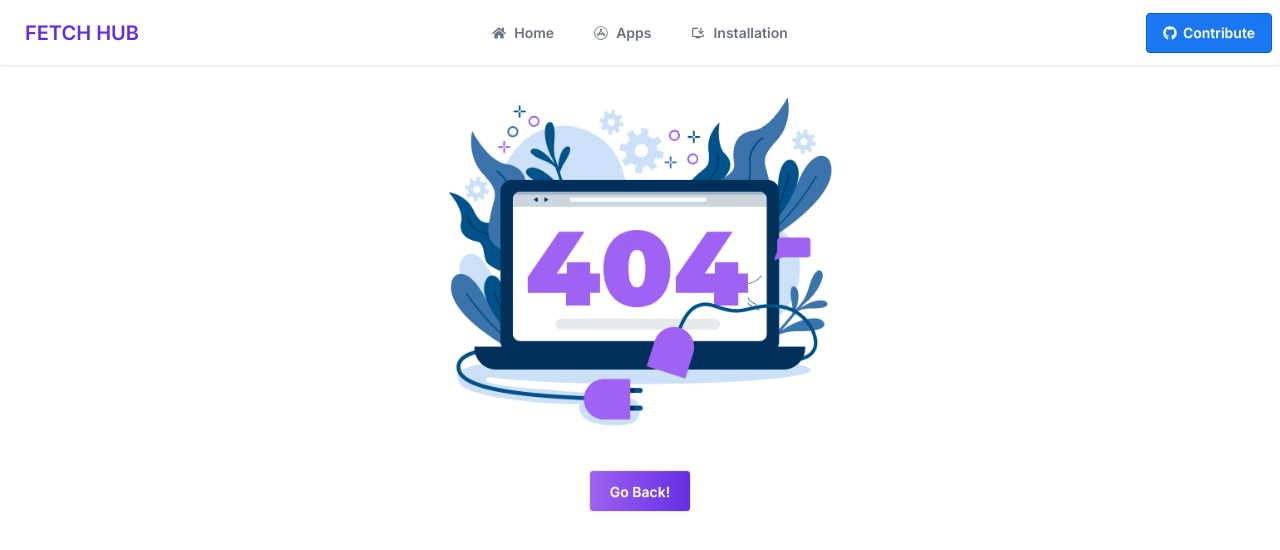
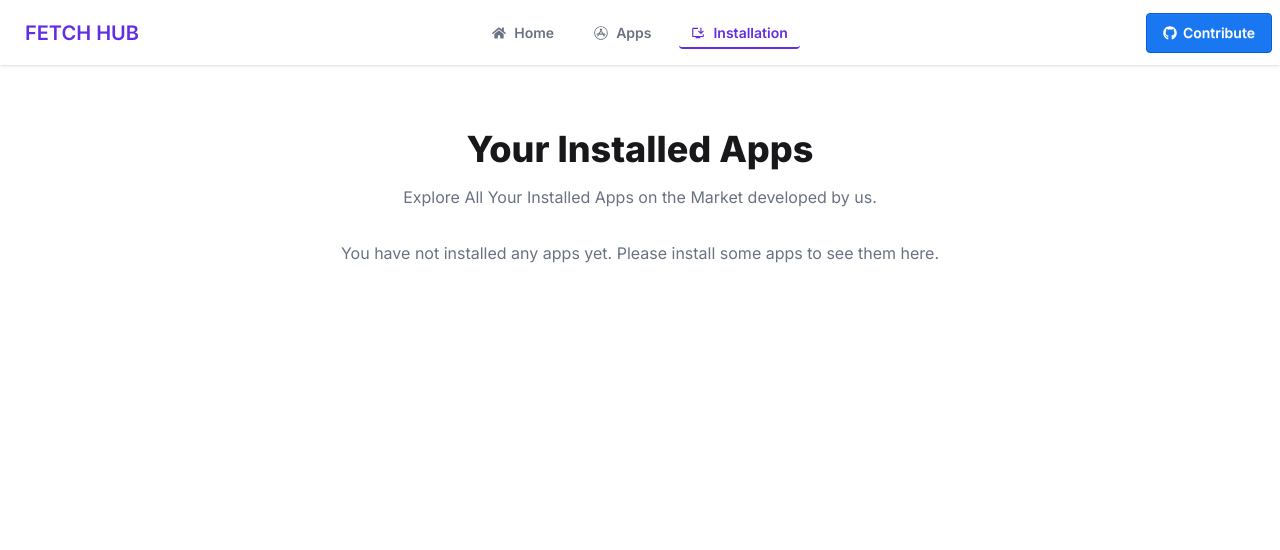
Before and after one commit to rahidhaque/fetch-hub, a React (Vite) app: page /installed in a window 1280 px wide. Shown: the top 550 px of the page. Built offline with nearby package versions, Linux system fonts and the light colour scheme.

Commit message:
Installed Apps Shown & uninstall implemented

```diff
--- a/src/Routes/Routes.jsx
+++ b/src/Routes/Routes.jsx
@@ -5,6 +5,7 @@ import Apps from "../pages/Apps/Apps";
 import AppDetails from "../pages/AppDetails/AppDetails";
 import ErrorPage from "../pages/ErrorPage/ErrorPage";
 import ErrorPageApp from "../pages/ErrorPageApp/ErrorPageApp";
+import InstalledAps from "../pages/InstalledApps/InstalledAps";
 
 const router = createBrowserRouter([
   {
@@ -27,6 +28,14 @@ const router = createBrowserRouter([
           return res.json();
         },
         Component: Apps,
+      },
+      {
+        path: "/installed",
+        loader: async () => {
+          const res = await fetch("/apps.json");
+          return res.json();
+        },
+        Component: InstalledAps,
       },
       {
         path: "appDetails/:id",
--- a/src/components/Header/Navbar.jsx
+++ b/src/components/Header/Navbar.jsx
@@ -23,7 +23,7 @@ const Navbar = () => {
         </NavLink>
       </li>
       <li>
-        <NavLink className={navLinkClass} to="/installation">
+        <NavLink className={navLinkClass} to="/installed">
           <MdInstallDesktop /> Installation
         </NavLink>
       </li>
--- /dev/null
+++ b/src/pages/InstalledApps/InstalledAps.jsx
@@ -0,0 +1,117 @@
+import React, { useEffect, useState } from "react";
+import { useLoaderData } from "react-router";
+import { getStoredApps, removeFromStoredDB } from "../../utilities/addToDB";
+import { PiDownloadSimple } from "react-icons/pi";
+import { FaStar } from "react-icons/fa";
+import { toast } from "react-toastify";
+
+const InstalledAps = () => {
+  const apps = useLoaderData();
+  const [myApps, setMyApps] = useState();
+  const downloadFormatter = Intl.NumberFormat("en", {
+    notation: "compact",
+    maximumFractionDigits: 1,
+  });
+
+  useEffect(() => {
+    const storedApps = getStoredApps();
+    const installedApps = apps.filter((app) => storedApps.includes(app.id));
+    setMyApps(installedApps);
+  }, []);
+
+  const handleUninstall = (id) => {
+    removeFromStoredDB(id);
+    const remainingApps = myApps.filter((app) => app.id !== id);
+    setMyApps(remainingApps);
+    toast.success("App uninstalled successfully!", {
+      position: "top-right",
+      autoClose: 3000,
+    });
+  };
+
+  return (
+    <div className="mt-8 max-w-7xl mx-auto px-4 py-8">
+      <div className="space-y-2">
+        <h1 className="text-4xl font-extrabold text-center">
+          Your Installed Apps
+        </h1>
+        <p className="text-center text-gray-500 mt-4">
+          Explore All Your Installed Apps on the Market developed by us.
+        </p>
+      </div>
+      <div className="mt-8">
+        {/* "image": "https://upload.wikimedia.org/wikipedia/commons/7/7b/Zoom_Communications_Logo.svg",
+    "title": "Zoom",
+    "companyName": "Zoom Video Communications",
+    "id": 19,
+    "description": "Zoom is a video conferencing and collaboration platform used for meetings, webinars, online classes, and virtual events. It supports HD video, screen sharing, breakout rooms, recording, and chat. Zoom is widely used by businesses, schools, and individuals for remote communication.",
+    "size": 75,
+    "reviews": 2500000,
+    "ratingAvg": 4.3,
+    "downloads": 1000000000,
+    "ratings": [
+      { "name": "1 star", "count": 180000 },
+      { "name": "2 star", "count": 150000 },
+      { "name": "3 star", "count": 400000 },
+      { "name": "4 star", "count": 850000 },
+      { "name": "5 star", "count": 920000 }
+    ] */}
+        <div>
+          {myApps && myApps.length > 0 ? (
+            <div>
+              <ul className="grid grid-cols-1 gap-6">
+                {myApps.map((app) => (
+                  <li key={app.id} className="rounded-lg p-4 shadow">
+                    <div className="flex justify-between items-center">
+                      <div className="flex gap-6 items-center">
+                        <div>
+                          <img
+                            className="h-[85px] w-[85px] rounded-2xl"
+                            src={app.image}
+                            alt={app.title}
+                          />
+                        </div>
+                        <div>
+                          <h2 className="text-2xl font-bold">{app.title}</h2>
+                        </div>
+                        <div className="flex gap-6">
+                          <div className="text-[#00D390]">
+                            <PiDownloadSimple className="inline ml-2" />
+                            <span>
+                              {downloadFormatter.format(app.downloads)}
+                            </span>
+                          </div>
+                          <div>
+                            <div className="flex items-center text-[#FF8811] font-bold space-x-1">
+                              <FaStar />
+                              <span>{app.ratingAvg}</span>
+                            </div>
+                          </div>
+                          <div>
+                            <span className="text-[#627382]">{app.size} MB</span>
+                          </div>
+                        </div>
+                      </div>
+                      <div>
+                        <button onClick={() => handleUninstall(app.id)} className="btn btn-success text-white">
+                          Uninstall
+                        </button>
+                      </div>
+                    </div>
+                  </li>
+                ))}
+              </ul>
+            </div>
+          ) : (
+            <p className="text-center text-gray-500 mt-4">
+              You have not installed any apps yet. Please install some apps to
+              see them here.
+            </p>
+          )}
+        </div>
+      </div>
+    </div>
+  );
+};
+
+export default InstalledAps;
--- a/src/utilities/addToDB.js
+++ b/src/utilities/addToDB.js
@@ -8,6 +8,13 @@ const getStoredApps = () =>{
     else{
         return [];
     }
+}
+
+const removeFromStoredDB = (id) =>{
+    const storedApps = getStoredApps();
+    const remainingApps = storedApps.filter(appId => appId !== id);
+    const data = JSON.stringify(remainingApps);
+    localStorage.setItem('apps', data);
 }
 
 const addToStoredDB = (id) =>{
@@ -22,4 +29,4 @@ const addToStoredDB = (id) =>{
     }
 }
 
-export {addToStoredDB, getStoredApps};
+export {addToStoredDB, getStoredApps, removeFromStoredDB};
```
